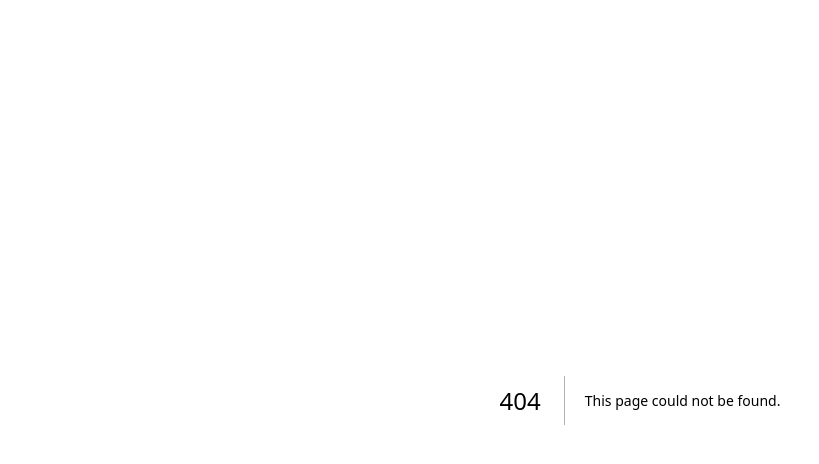
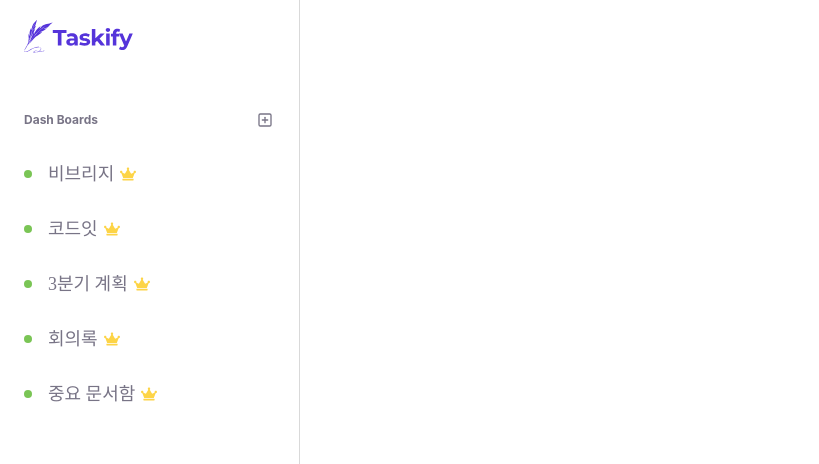
Before and after one commit to ynmkim/taskify, a Next.js app: page /dashboard in a window 1280 px wide. Before the commit this address had no page. Shown: the top 464 px of the page, without its empty margins (0-819 px from the left). Built offline with nearby package versions, Linux system fonts and the light colour scheme.

Commit message:
Feat: SideBar 컴포넌트 추가

```diff
--- /dev/null
+++ b/src/components/domains/dashboard/MenuItem.tsx
@@ -0,0 +1,25 @@
+import Link from "next/link";
+import { useRouter } from "next/router";
+import { ReactNode } from "react";
+import { FaCrown } from "react-icons/fa";
+
+const MenuItem = ({children, link}: {children:ReactNode, link:number}) => {
+
+  return(
+    <li className="rounded px-3">
+      <Link href={`/dashboard/${link}`} className="py-3 flex items-center gap-4">
+        <div className="w-2 h-2 rounded-full bg-green-7AC555" />
+        <div className="flex items-center gap-[6px]">
+          <p className="font-Pretendard text-lg font-medium text-gray-787486">
+            {children}
+          </p>
+          <div>
+            <FaCrown fill="#FDD446"/>
+          </div>
+        </div>
+      </Link>
+    </li>
+  )
+};
+
+export default MenuItem;
--- /dev/null
+++ b/src/components/domains/dashboard/SideBar.tsx
@@ -0,0 +1,26 @@
+import Image from "next/image";
+import MenuItem from "./MenuItem";
+import { FiPlusSquare } from "react-icons/fi";
+
+const tempData = ['비브리지', '코드잇', '3분기 계획', '회의록', '중요 문서함'];
+
+const SideBar = () => {
+  return(
+    <div className="w-[300px] h-screen flex flex-col gap-14 pt-5 bg-white border-r border-gray-D9D9D9">
+      <div className="relative px-6">
+        <Image src='/logo_large.svg' alt="로고" width={109} height={34}/>
+      </div>
+      <div className="w-full flex flex-col gap-[18px]">
+        <div className="flex items-center w-full justify-between px-6">
+          <p className="text-xs font-bold text-gray-787486">Dash Boards</p>
+          <button className="w-5 h-5 flex items-center justify-center"><FiPlusSquare className=" text-gray-787486"/></button>
+        </div>
+        <ul className="px-3 flex flex-col gap-[3px]">
+          {tempData.map((data,index) => <MenuItem key={data} link={index+1}>{data}</MenuItem>)}
+        </ul>
+      </div>
+    </div>
+  )
+};
+
+export default SideBar;
--- /dev/null
+++ b/src/pages/dashboard/[dashboardid].tsx
@@ -0,0 +1,7 @@
+import SideBar from "@/components/domains/dashboard/SideBar";
+
+export default function DashboardIdPage() {
+  return (
+    <SideBar />
+  );
+}
--- /dev/null
+++ b/src/pages/dashboard/index.tsx
@@ -0,0 +1,7 @@
+import SideBar from "@/components/domains/dashboard/SideBar";
+
+export default function DashboardPage() {
+  return (
+    <SideBar />
+  );
+}
```
